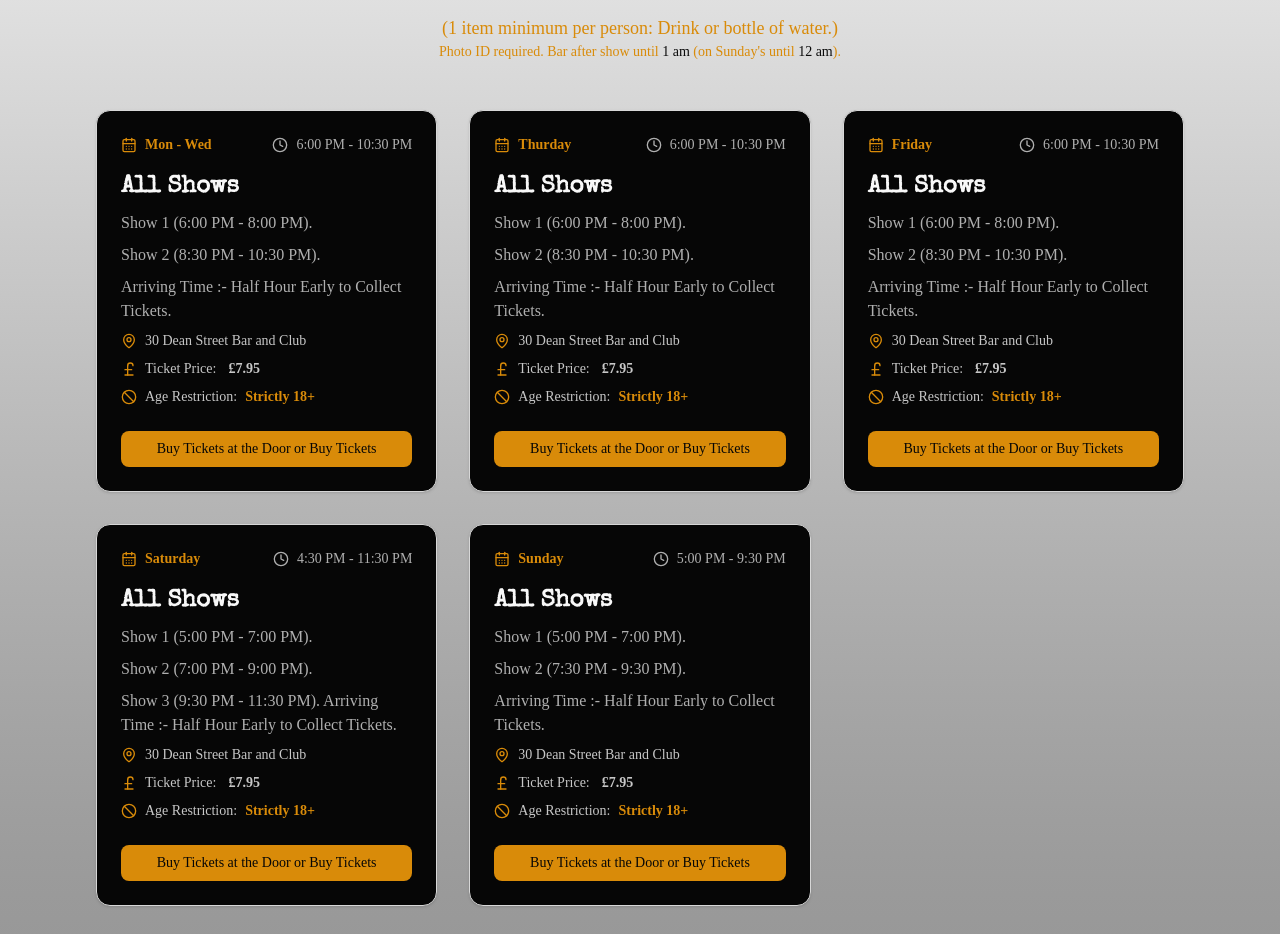
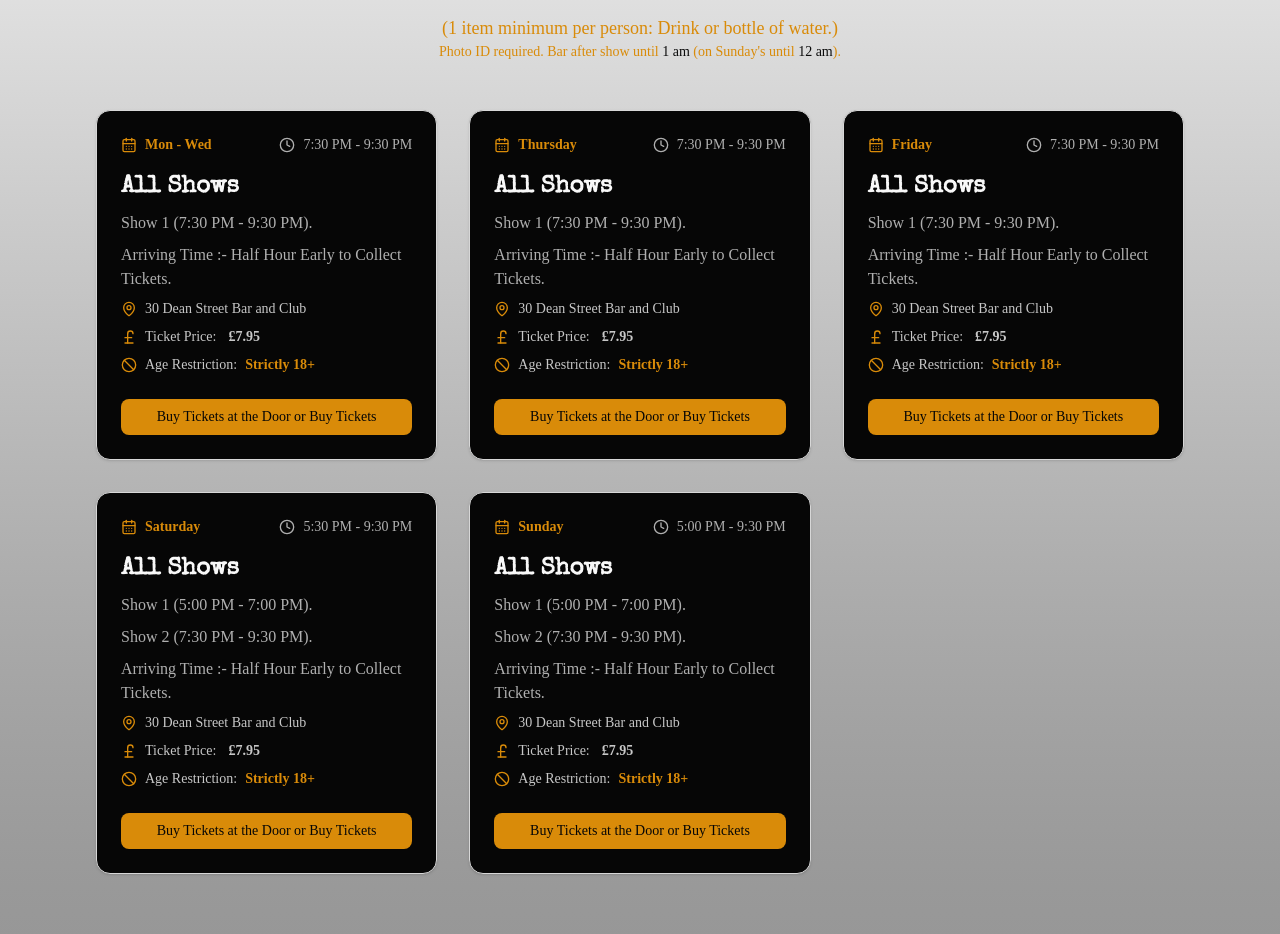
Before and after one commit to maurya-ayush/soho-comedy-house, a React (Vite) app: page / in a window 1280 px wide. Shown: the part 1962-2896 px from the top of the page. Built offline with nearby package versions, Linux system fonts and the light colour scheme; no server answers.

Commit message:
Changed Show Timing

```diff
--- a/src/components/shows.tsx
+++ b/src/components/shows.tsx
@@ -7,43 +7,43 @@ import { Link } from "react-router-dom"
 const shows = [
     {
         date: "Mon - Wed",
-        time: "6:00 PM - 10:30 PM",
+        time: "7:30 PM - 9:30 PM",
         title: "All Shows",
         price: "£7.95",
         venue: "30 Dean Street Bar and Club",
-        descriptionLine1: "Show 1 (6:00 PM - 8:00 PM).",
-        descriptionLine2: "Show 2 (8:30 PM - 10:30 PM).",
+        descriptionLine1: "Show 1 (7:30 PM - 9:30 PM).",
+        // descriptionLine2: "Show 2 (8:30 PM - 10:30 PM).",
         descriptionLine3: "Arriving Time :- Half Hour Early to Collect Tickets.",
     },
     {
-        date: "Thurday",
-        time: "6:00 PM - 10:30 PM",
+        date: "Thursday",
+        time: "7:30 PM - 9:30 PM",
         title: "All Shows",
         price: "£7.95",
         venue: "30 Dean Street Bar and Club",
-        descriptionLine1: "Show 1 (6:00 PM - 8:00 PM).",
-        descriptionLine2: "Show 2 (8:30 PM - 10:30 PM).",
+        descriptionLine1: "Show 1 (7:30 PM - 9:30 PM).",
+        // descriptionLine2: "Show 2 (8:30 PM - 10:30 PM).",
         descriptionLine3: "Arriving Time :- Half Hour Early to Collect Tickets.",
     },
     {
         date: "Friday",
-        time: "6:00 PM - 10:30 PM",
+        time: "7:30 PM - 9:30 PM",
         title: "All Shows",
         price: "£7.95",
         venue: "30 Dean Street Bar and Club",
-        descriptionLine1: "Show 1 (6:00 PM - 8:00 PM).",
-        descriptionLine2: "Show 2 (8:30 PM - 10:30 PM).",
+        descriptionLine1: "Show 1 (7:30 PM - 9:30 PM).",
+        // descriptionLine2: "Show 2 (8:30 PM - 10:30 PM).",
         descriptionLine3: "Arriving Time :- Half Hour Early to Collect Tickets.",
     },
     {
         date: "Saturday",
-        time: "4:30 PM - 11:30 PM",
+        time: "5:30 PM - 9:30 PM",
         title: "All Shows",
         price: "£7.95",
         venue: "30 Dean Street Bar and Club",
         descriptionLine1: "Show 1 (5:00 PM - 7:00 PM).",
-        descriptionLine2: "Show 2 (7:00 PM - 9:00 PM).",
-        descriptionLine3: "Show 3 (9:30 PM - 11:30 PM). Arriving Time :- Half Hour Early to Collect Tickets.",
+        descriptionLine2: "Show 2 (7:30 PM - 9:30 PM).",
+        descriptionLine3: "Arriving Time :- Half Hour Early to Collect Tickets.",
     },
     {
         date: "Sunday",
```
